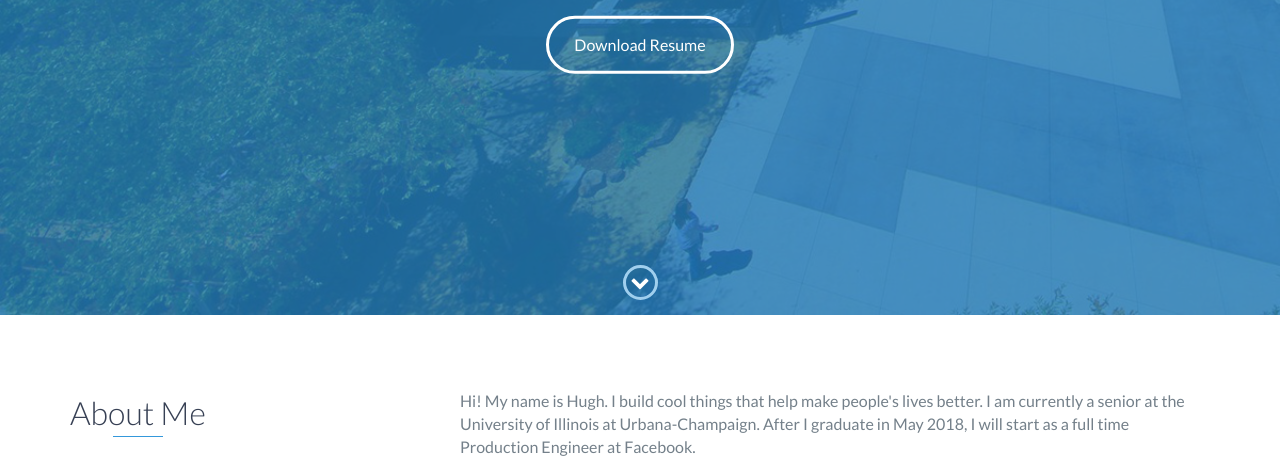
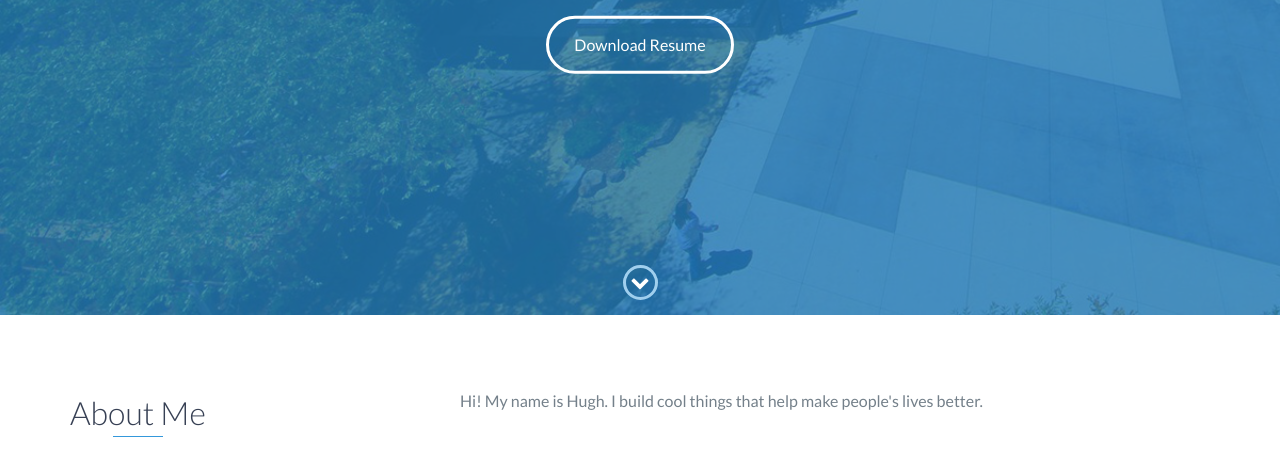
Before and after one commit to dhharris/dhharris.github.io, a website: page index.html in a window 1280 px wide. Shown: the part 485-952 px from the top of the page. Drawn offline with nearby package versions, Linux system fonts and the light colour scheme.

Commit message:
update decription

```diff
--- a/index.html
+++ b/index.html
@@ -75,9 +75,7 @@
         <div class="col-md-8">
           <p>
             Hi! My name is Hugh. I build cool things that help make people's
-            lives better. I am currently a senior at the University of Illinois
-            at Urbana-Champaign. After I graduate in May 2018, I will start as
-            a full time Production Engineer at Facebook.
+            lives better.
           </p>
         </div>
       </div>
```
